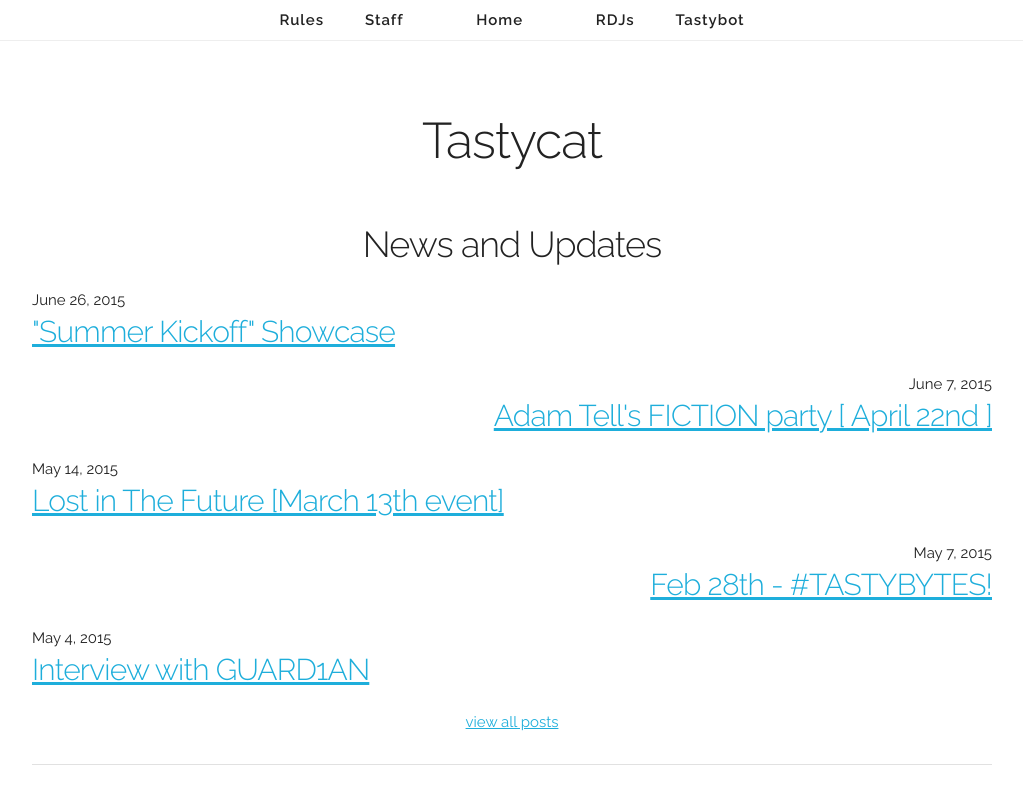
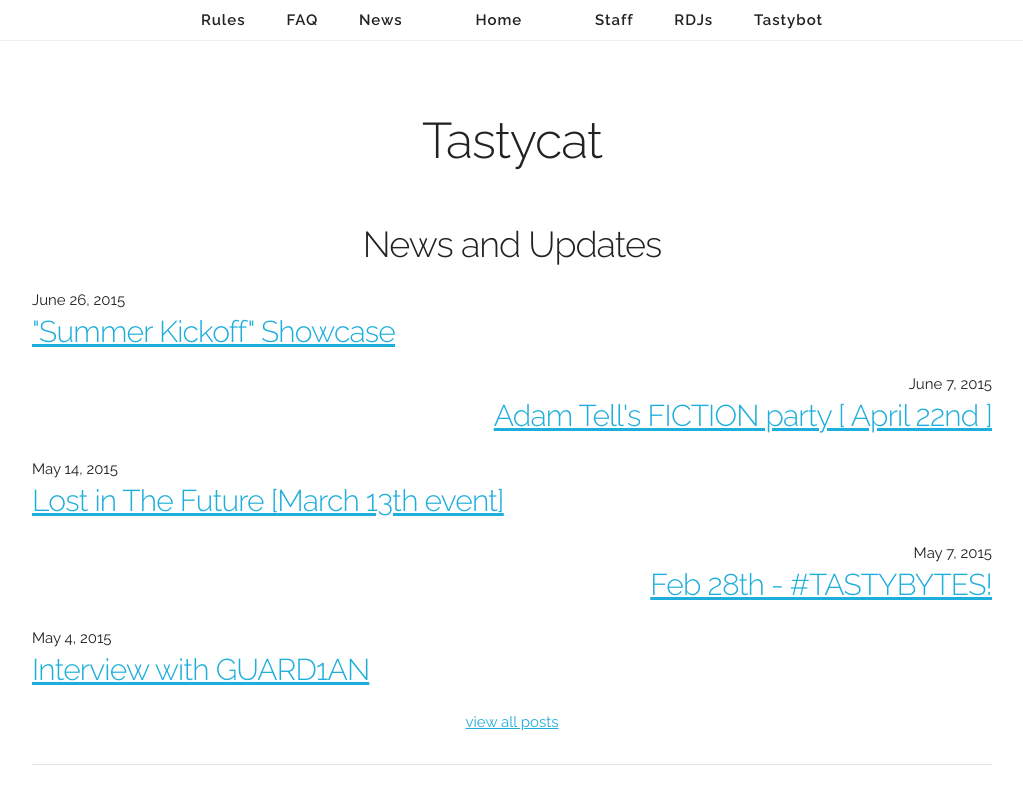
Before and after one commit to catsaretasty/catsaretasty.github.io, a Jekyll site: the page built from index.html, in a window 1280 px wide. Shown: the top 804 px of the page, without its empty margins (128-1151 px from the left). Built offline with Jekyll 4.4.1, drawn with Linux system fonts in a browser that asks for light colours.

Commit message:
add more places to the header

```diff
--- a/_includes/header.html
+++ b/_includes/header.html
@@ -1,8 +1,10 @@
 <header class="u-full-width u-center">
     <ul id="navbar" class="u-center">
         <li><a href="/rules">Rules</a></li>
+        <li><a href="/rules#faq">FAQ</a></li>
+        <li><a href="/posts">News</a></li>
+        <li class="home"><a href="/">Home</a></li>
         <li><a href="/staff">Staff</a></li>
-        <li class="home"><a href="/">Home</a></li>
         <li><a href="/rdj">RDJs</a></li>
         <li><a href="/tastybot">Tastybot</a></li>
     </ul>
```
Also changed, not shown: CONTRIBUTING.MD (+1 -0 lines).
